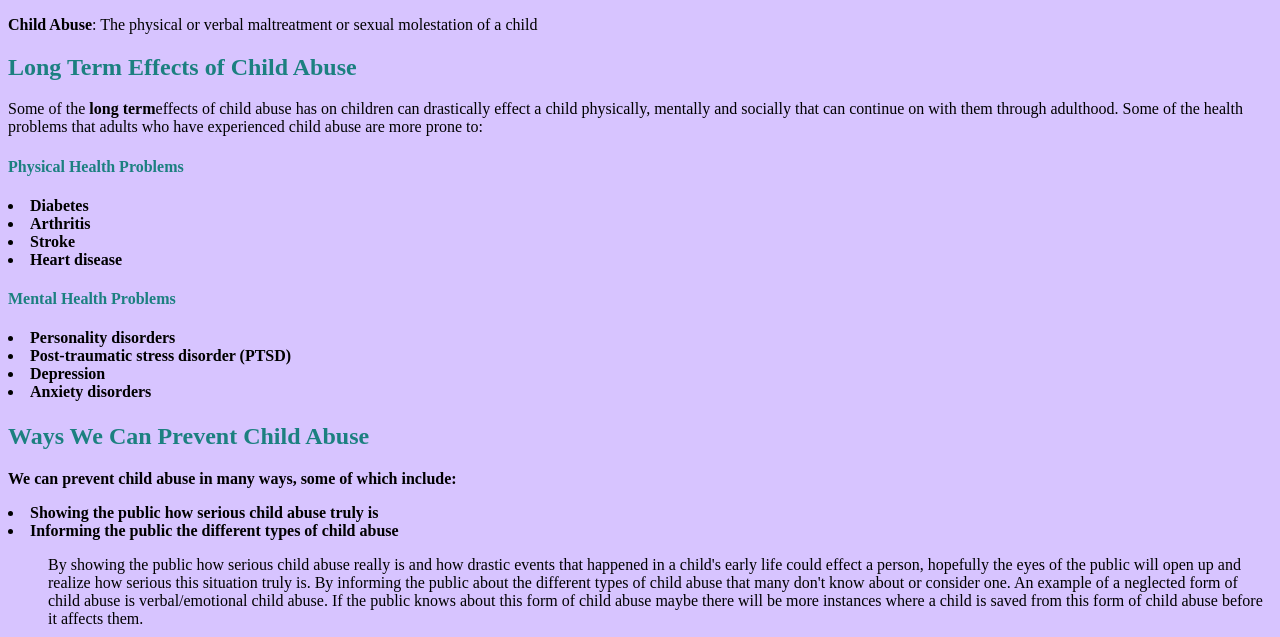
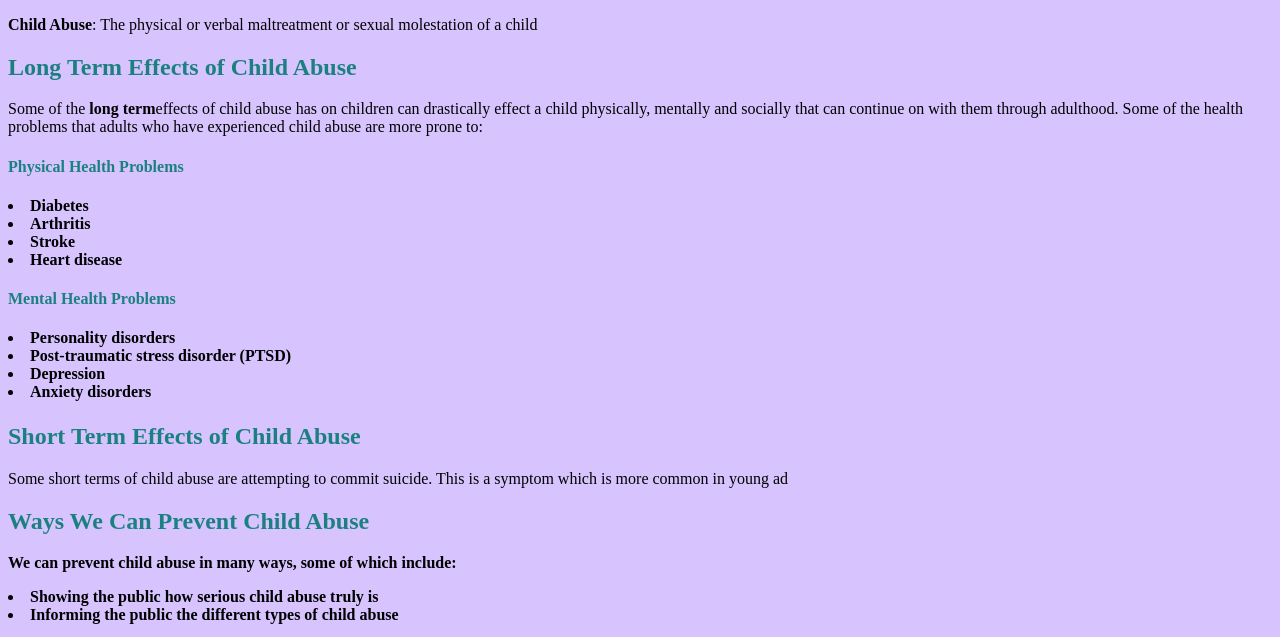
Before and after one commit to jennym7907/Itai-Jenny, a plain HTML site: page index.html in a window 1280 px wide. Shown: the part 105-742 px from the top of the page. Drawn offline with Linux system fonts and the light colour scheme.

Commit message:
Update index.html

```diff
--- a/index.html
+++ b/index.html
@@ -27,6 +27,9 @@
   <li>Depression</li>
   <li>Anxiety disorders</li>
   </p>
+
+  <h2> Short Term Effects of Child Abuse</h2>
+  <p>Some short terms of child abuse are attempting to commit suicide. This is a symptom which is more common in young ad</p>
 
  <h2>Ways We Can <b>Prevent</b> Child Abuse</h2>
 <b> <p>We can prevent child abuse in many ways, some of which include:
```
